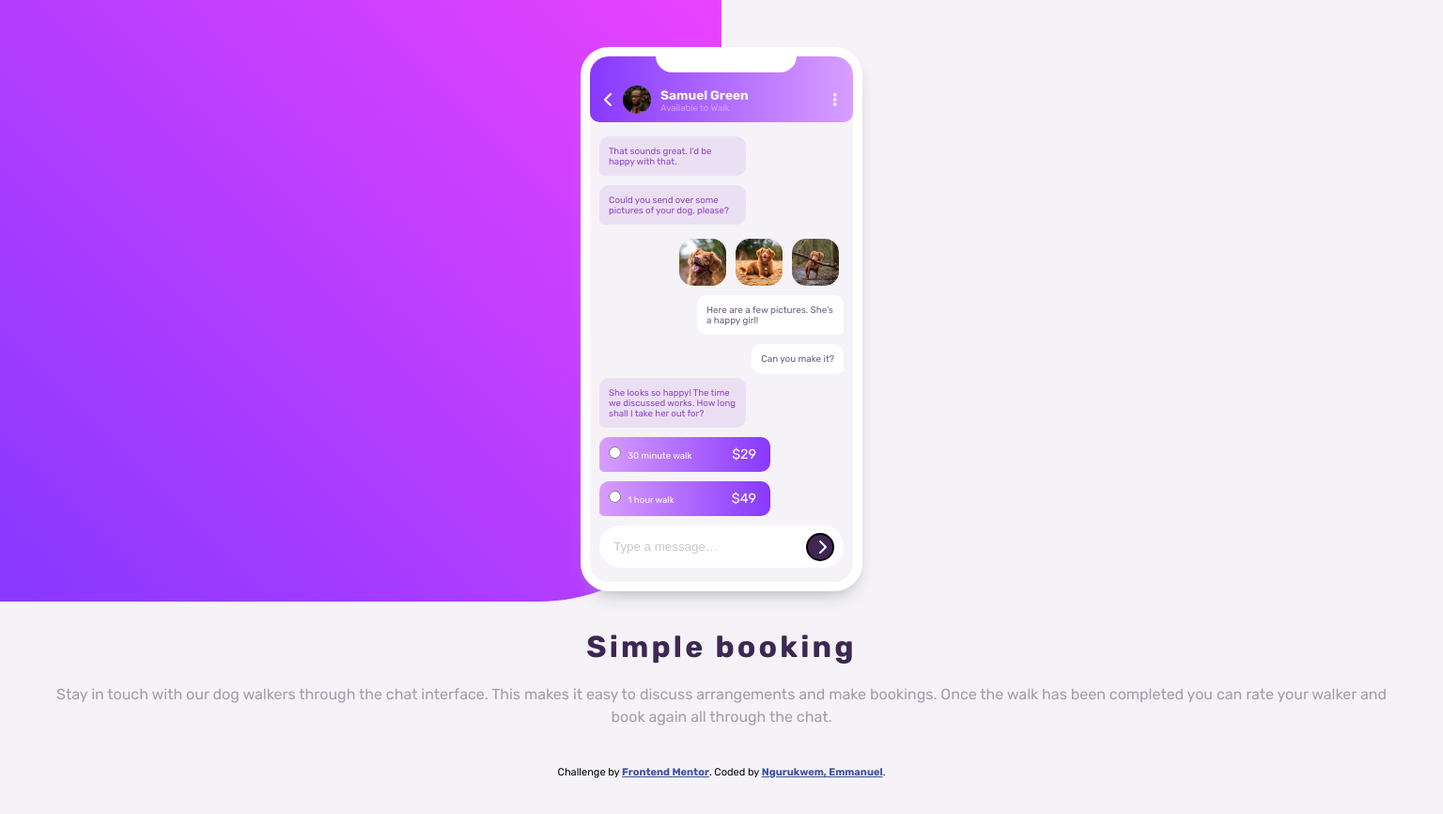
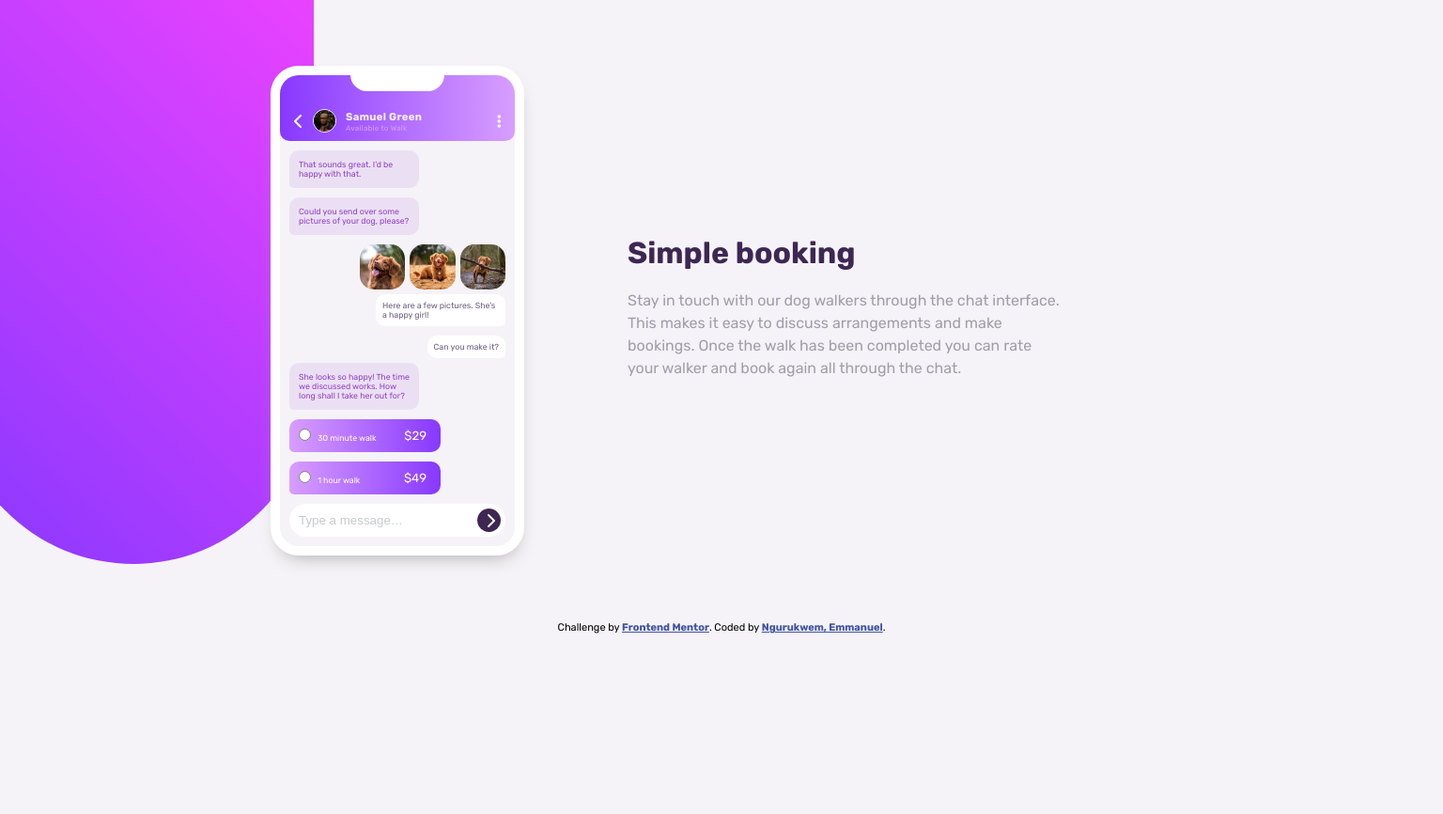
Before and after one commit to mxnuel-en/chat-app-css-illustration-master, a plain HTML site: page index.html in a window 1536 px wide. Shown: the whole page at 94% size. After the commit the page ends 800 px from the top, so only its background shows below. Drawn offline with Linux system fonts and the light colour scheme.

Commit message:
bug fixes

```diff
--- a/css/style.css
+++ b/css/style.css
@@ -2,7 +2,6 @@
     margin: 0;
     padding: 0;
     box-sizing: border-box;
-
 }
 body{
     font-family: 'Rubik', sans-serif;
@@ -19,26 +18,26 @@ body{
     background: linear-gradient(45deg, hsl(264, 100%, 61%), hsl(293, 100%, 63%));
 }
 #wrapper{
-    padding: 50px 20px;
+    padding: 70px 20px;
 }
 .iphone{
     border: 10px solid white;
     border-radius: 30px;
     margin: 0 auto 30px;
     overflow: hidden;
-    width: 300px;
+    width: 270px;
     position: relative;
     background-color: hsl(270, 20%, 96%);
     box-shadow: 1px 10px 20px -10px #a3a3a3;;
 }
 .notch{
     /* border: 2px solid black; */
-    width: 150px;
+    width: 100px;
     height: 35px;
     border-radius: 40px 40px;
     position: absolute;
     top: -18px;
-    left: 25%;
+    left: 30%;
     z-index: 1;
     background-color: white;
 }
@@ -56,43 +55,44 @@ header{
     bottom: 9px;
 }
 header img{
-    /* border: 1px solid black; */
-    width: 30px;
-    height: 30px;
+    border: 1px solid white;
+    width: 25px;
+    height: 25px;
     border-radius: 50% 50%;
     overflow: hidden;
     margin: 0 10px;
 }
 .name{
-    padding-top: 3px;
+    padding-top: 1px;
 }
 .fa-chevron-left{
-    padding-top: 7px;
+    padding-top: 5px;
     margin-left: 15px;
     color: white;
 }
 .content h6{
     color: hsl(270, 20%, 96%);
     line-height: 15px;
-    font-size: .85em;
+    letter-spacing: .03em;
+    font-size: .7em;
 }
 .content p{
     color: hsl(276, 100%, 81%);
-    font-size: .6em;
+    font-size: .5em;
+    letter-spacing: .03em;
     width: 100%;
 }
 .fa-ellipsis-v{
     color: white;
-    padding-top: 7px;
-    float: right;
-    padding-left: 90px;
+    padding-top: 5px;
+    padding-left: 80px;
 }
 .inbox{
-    padding: 15px 10px;
+    padding: 10px;
 }
 .recieved{
     /* border: 1px solid black; */
-    font-size: .6em;
+    font-size: .55em;
     width: 60%;
     margin-bottom: 10px;
     color: hsl(276, 55%, 52%);
@@ -101,35 +101,36 @@ header img{
     border-radius: 10px 10px 10px 5px;
 }
 .dogs{
+    float: right;
+    width: 70%;
     display: flex;
     justify-content: flex-end;
 }
-
 .dogs img{
-    width: 50px;
+    width: 30%;
+    height: 30%;
     border-radius: 15px;
-    margin: 5px;
+    margin-left: 5px;
 }
 .clearfix{
     overflow: auto;
 }
 .sent{
     /* border: 1px solid black; */
-    font-size: .65em;
     width: 60%;
     float: right;
 }
 .sent p{
     float: right;
-    font-size: .95em;
+    font-size: .55em;
     margin: 5px 0;
     background-color: white;
     color: hsl(271, 15%, 43%);
-    padding: 10px;
+    padding: 7px;
     border-radius: 10px 10px 5px 10px;
 }
 .walk{
-    font-size: .6em;
+    font-size: .55em;
     background: linear-gradient(90deg, hsl(276, 100%, 81%), hsl(264, 100%, 61%));
     border-radius: 10px 10px 10px 5px;
     padding: 10px;
@@ -145,6 +146,7 @@ span{
 }
 #radio{
     margin-right: 5px;
+    outline: none;
 }
 .chat{
     position: relative;
@@ -152,33 +154,33 @@ span{
 #text-box{
     border: none;
     width: 100%;
-    padding: 15px;
+    padding: 10px;
     border-radius: 40px;
 }
 #text-box::placeholder{
     color: hsl(206, 6%, 79%);
 }
 .fa-chevron-right{
-    border: 2px solid black;
-    padding: 5px 10px;
+    /* border: 2px solid black; */
+    padding: 5px 9px;
     border-radius: 50%;
-    width: 30px;
-    height: 30px;
+    width: 25px;
+    height: 25px;
     position: absolute;
-    right: 10px;
-    top: 8px;
+    right: 5px;
+    top: 5px;
     background-color: hsl(271, 36%, 24%);
     color: white;
     cursor: pointer;
 }
 .container{
     text-align: center;
-    margin: 40px 0;
+    margin: 30px 0;
 }
 h1{
     color: hsl(271, 36%, 24%);
     font-size: 2em;
-    letter-spacing: .1em;
+    letter-spacing: .05em;
     margin: 20px 0;
 }
 .container p{
@@ -189,8 +191,54 @@ h1{
 .attribution {
     font-size: 11px;
     text-align: center;
+    margin-bottom: 30px;
 }
 .attribution a {
     color: hsl(228, 45%, 44%);
     font-weight: bold;
 }
+
+/* For Tablets devices */
+@media (min-width: 768px) {
+    .background-accent{
+        width: 45%;
+        left: -50px;
+        border-radius: 0 0 200px 200px;
+    }
+    h1{
+        letter-spacing: 0;
+    }
+    .container p{
+        line-height: 1.5em;
+        padding: 0 80px;
+    }
+}
+
+/* For Desktop devices */
+@media (min-width: 1440px) {
+    .background-accent{
+        width: 25%;
+        height: 75%;
+        left: -50px;
+        border-radius: 0 0 200px 200px;
+    }
+    #wrapper{
+        width: 1000px;
+        overflow: auto;
+        clear: both;
+        margin: 0 auto;
+    }
+    .iphone{
+        float: left;
+        margin: 0;
+    }
+    .container{
+        overflow: auto;
+        text-align: left;
+        margin-left: 350px;
+        padding: 130px 120px 0 30px;
+    }
+    .container p{
+        padding: 0;
+    }
+}
--- a/index.html
+++ b/index.html
@@ -38,10 +38,12 @@
 
         <p class="recieved">Could you send over some pictures of your dog, please?</p>
 
+        <div class="clearfix">
           <div class="dogs">
             <img src="images/dog-image-1.jpg" alt="dog-image-1">
             <img src="images/dog-image-2.jpg" alt="dog-image-2">
             <img src="images/dog-image-3.jpg" alt="dog-image-3">
+          </div>
         </div>
 
         <div class="clearfix">
@@ -80,11 +82,11 @@
       discuss arrangements and make bookings. Once the walk has been completed you can rate
       your walker and book again all through the chat.</p>
     </div>
+  </div>
 
   <div class="attribution">
     Challenge by <a href="https://www.frontendmentor.io?ref=challenge" target="_blank">Frontend Mentor</a>.
     Coded by <a href="#">Ngurukwem, Emmanuel</a>.
   </div>
-  </div>
 </body>
 </html>
```
Lines whose indentation alone changed are shown as unchanged.
